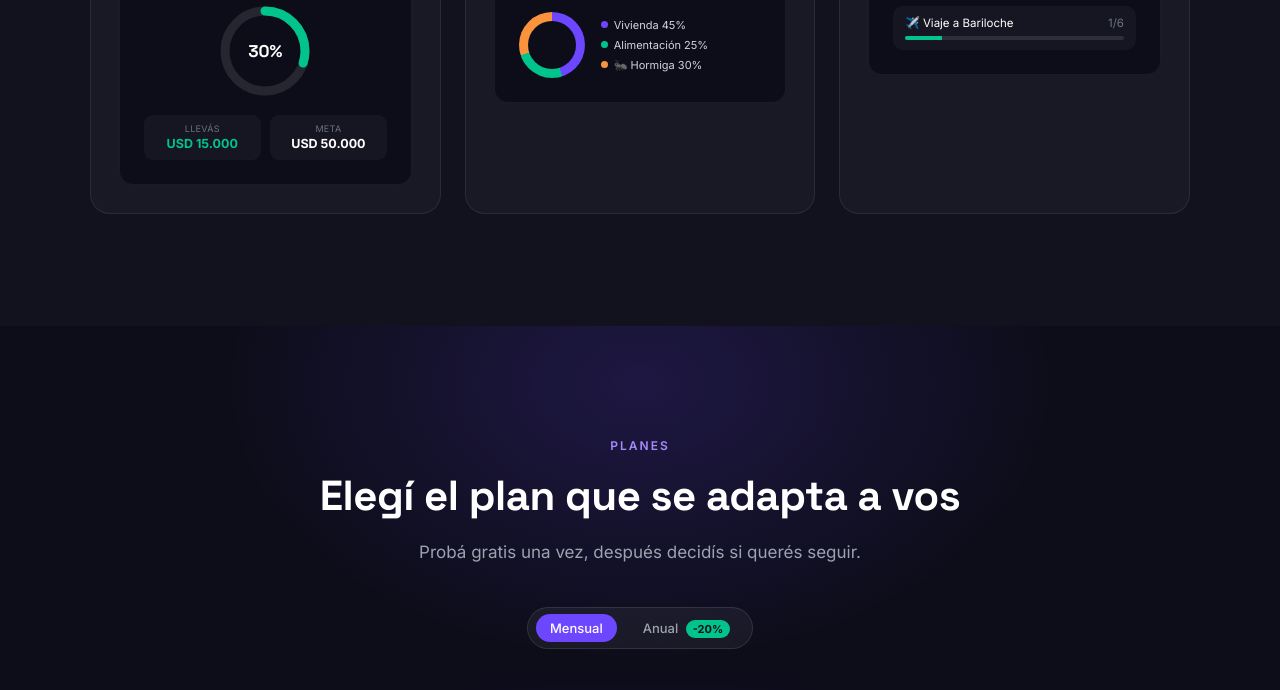
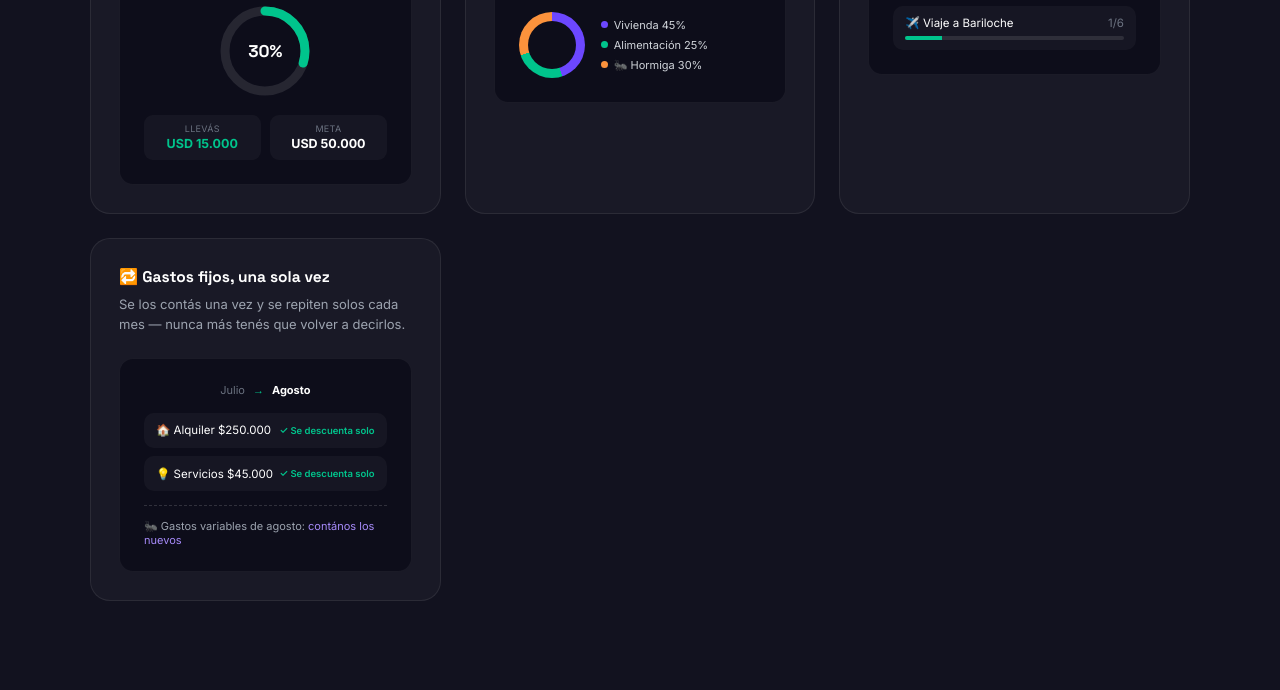
Before and after one commit to pallenriquez/InvertIA, a website: page public/index.html in a window 1280 px wide. Shown: the part 4462-5152 px from the top of the page. Drawn offline with Linux system fonts and the light colour scheme.

Commit message:
Update index.html

```diff
--- a/public/index.html
+++ b/public/index.html
@@ -197,7 +197,7 @@ nav {
 .product-section .section-tag { color: #A78BFA; }
 .product-section .section-title { color: white; }
 .product-section .section-sub { color: #9CA3AF; }
-.product-grid { display: grid; grid-template-columns: repeat(3, 1fr); gap: 1.5rem; margin-top: 3.5rem; }
+.product-grid { display: grid; grid-template-columns: repeat(auto-fit, minmax(260px, 1fr)); gap: 1.5rem; margin-top: 3.5rem; }
 .product-card { background: rgba(255,255,255,0.03); border: 1px solid rgba(255,255,255,0.08); border-radius: 20px; padding: 1.75rem; transition: border-color 0.2s, transform 0.2s; }
 .product-card:hover { border-color: rgba(108,71,255,0.4); transform: translateY(-4px); }
 .product-card h3 { font-size: 15.5px; font-weight: 700; color: white; margin-bottom: .4rem; }
@@ -601,6 +601,29 @@ footer { background: #080810; padding: 4rem 2rem 2rem; }
         </div>
       </div>
 
+      <!-- MOCKUP: GASTOS FIJOS AUTOMATICOS -->
+      <div class="product-card">
+        <h3>🔁 Gastos fijos, una sola vez</h3>
+        <p>Se los contás una vez y se repiten solos cada mes — nunca más tenés que volver a decirlos.</p>
+        <div class="product-mock">
+          <div style="display:flex;justify-content:center;align-items:center;gap:8px;margin-bottom:1rem;font-size:11px;color:#6B7280;">
+            <span>Julio</span>
+            <span style="color:#00C48C;">→</span>
+            <span style="color:white;font-weight:700;">Agosto</span>
+          </div>
+          <div class="pm-cuota-row" style="display:flex;justify-content:space-between;align-items:center;">
+            <span style="font-size:11.5px;color:white;">🏠 Alquiler $250.000</span>
+            <span style="font-size:9.5px;color:#00C48C;font-weight:600;">✓ Se descuenta solo</span>
+          </div>
+          <div class="pm-cuota-row" style="display:flex;justify-content:space-between;align-items:center;">
+            <span style="font-size:11.5px;color:white;">💡 Servicios $45.000</span>
+            <span style="font-size:9.5px;color:#00C48C;font-weight:600;">✓ Se descuenta solo</span>
+          </div>
+          <div style="border-top:1px dashed rgba(255,255,255,0.15);margin:.85rem 0;"></div>
+          <div style="font-size:11px;color:#9CA3AF;">🐜 Gastos variables de agosto: <span style="color:#A78BFA;">contános los nuevos</span></div>
+        </div>
+      </div>
+
     </div>
   </div>
 </section>
@@ -631,6 +654,7 @@ footer { background: #080810; padding: 4rem 2rem 2rem; }
           <li class="disabled"><span class="pcv2-check x">✕</span> Control financiero personal</li>
           <li class="disabled"><span class="pcv2-check x">✕</span> Panel de inversiones actualizable</li>
           <li class="disabled"><span class="pcv2-check x">✕</span> Seguimiento de cuotas y tarjetas</li>
+          <li class="disabled"><span class="pcv2-check x">✕</span> Gastos fijos automáticos mes a mes</li>
         </ul>
         <a href="/register" class="btn-pcv2 outline" style="margin-top:auto;">Probar gratis</a>
       </div>
@@ -650,6 +674,7 @@ footer { background: #080810; padding: 4rem 2rem 2rem; }
           <li class="disabled"><span class="pcv2-check x">✕</span> Control financiero personal</li>
           <li class="disabled"><span class="pcv2-check x">✕</span> Panel de inversiones actualizable</li>
           <li class="disabled"><span class="pcv2-check x">✕</span> Seguimiento de cuotas y tarjetas</li>
+          <li class="disabled"><span class="pcv2-check x">✕</span> Gastos fijos automáticos mes a mes</li>
         </ul>
         <a href="/register?plan=paid" id="cta-pro" class="btn-pcv2 filled" style="margin-top:auto;">Empezar ahora</a>
       </div>
@@ -669,6 +694,7 @@ footer { background: #080810; padding: 4rem 2rem 2rem; }
           <li><span class="pcv2-check">✓</span> Control financiero personal</li>
           <li><span class="pcv2-check">✓</span> Panel de inversiones actualizable</li>
           <li><span class="pcv2-check">✓</span> Seguimiento de cuotas y tarjetas</li>
+          <li><span class="pcv2-check">✓</span> Gastos fijos automáticos mes a mes</li>
         </ul>
         <a href="/register?plan=advanced" id="cta-adv" class="btn-pcv2 filled-green" style="margin-top:auto;">Empezar ahora</a>
       </div>
```
